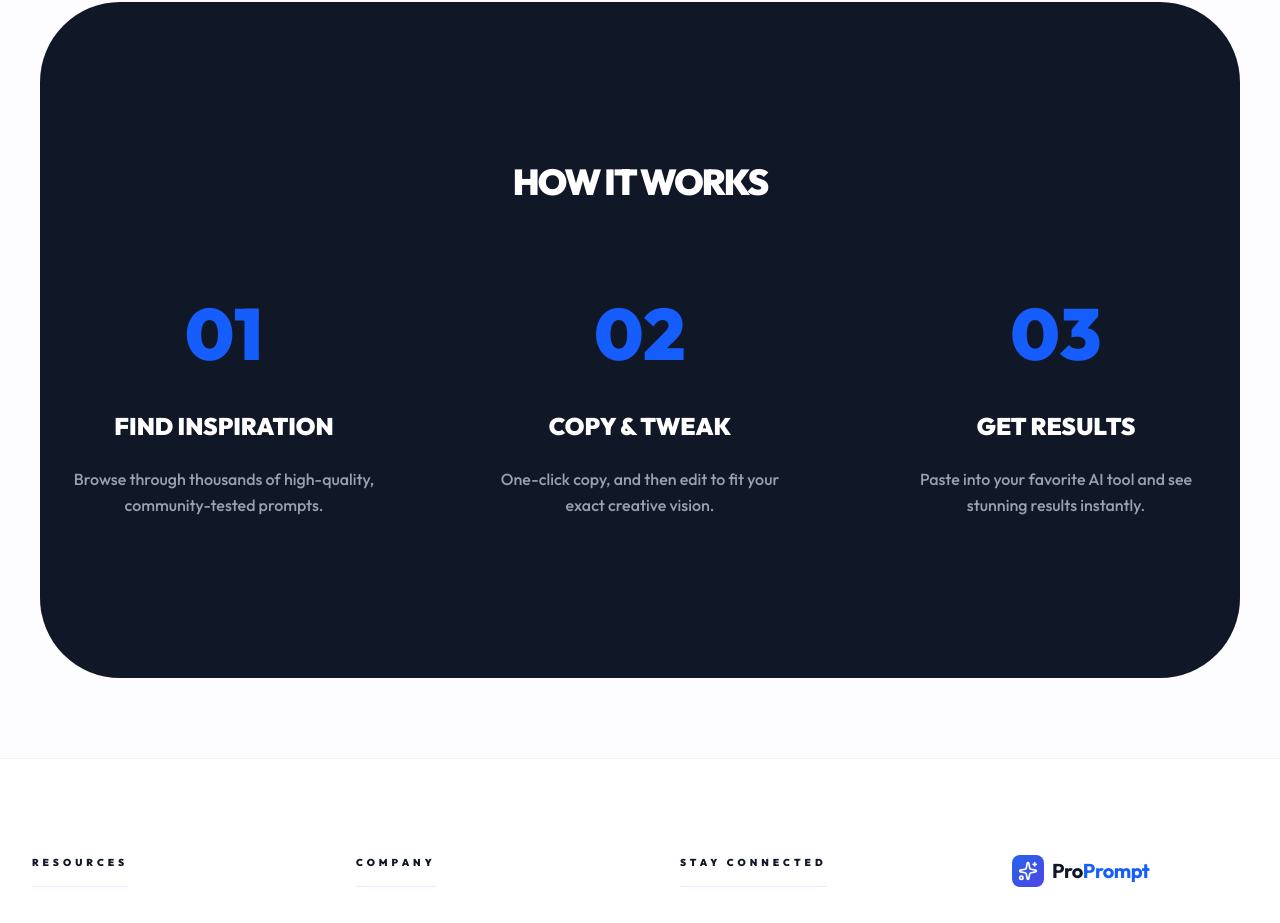
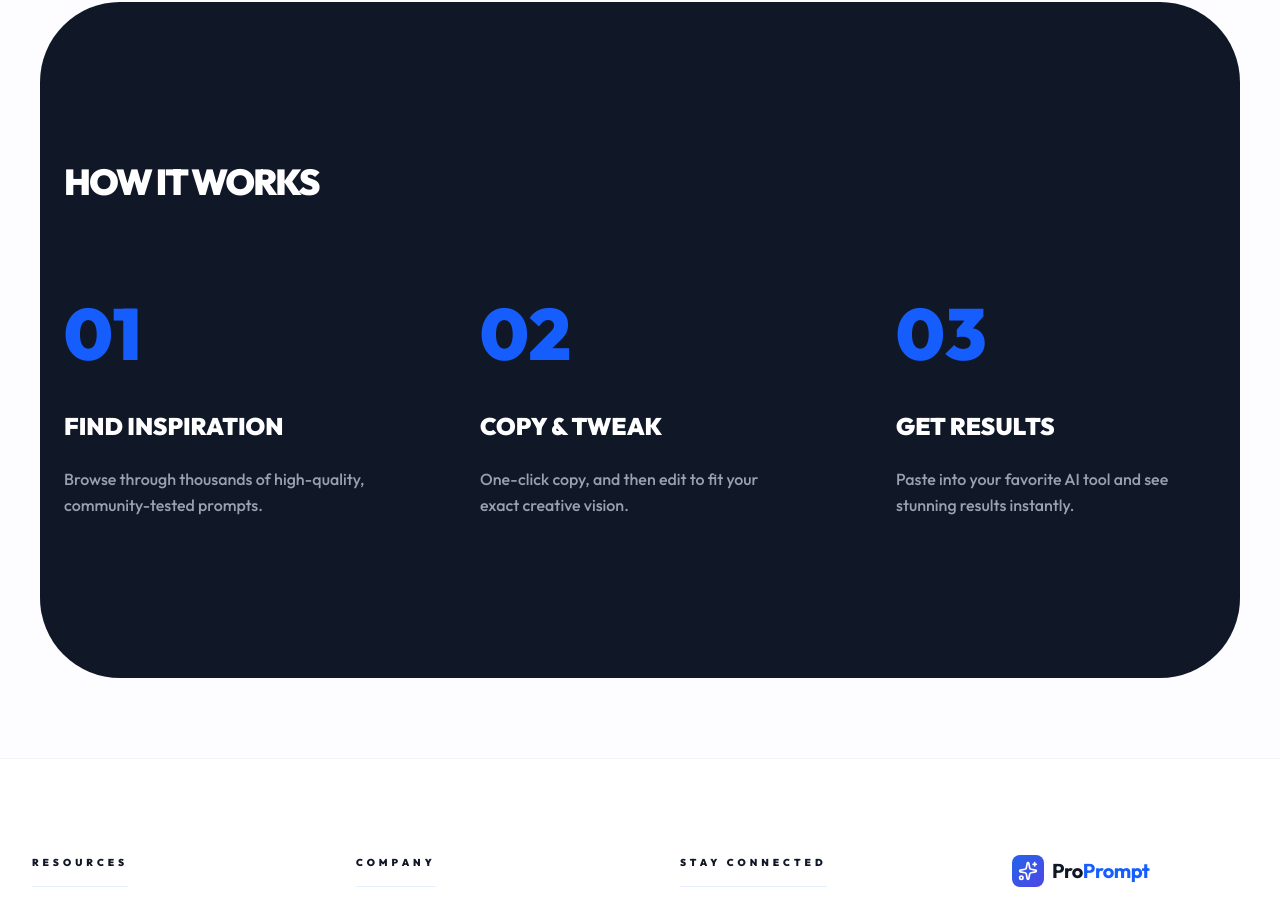
Before and after one commit to yasser8111/ProPrompt, a React (Vite) app: page / in a window 1280 px wide. Shown: the part 2440-3363 px from the top of the page. Built offline with nearby package versions, Linux system fonts and the light colour scheme.

Commit message:
Fix directional alignment for 'How it works' section

```diff
--- a/src/pages/Home.jsx
+++ b/src/pages/Home.jsx
@@ -110,15 +110,15 @@ const Home = () => {
 
       {/* How it works */}
       <section className="bg-gray-900 py-40 rounded-[80px] mx-4 sm:mx-10 px-6 overflow-hidden relative">
-        <div className="max-w-7xl mx-auto text-center relative z-10">
+        <div className="max-w-7xl mx-auto text-center md:text-start relative z-10">
           <h2 className="text-4xl font-black text-white mb-24 tracking-tighter uppercase">{t('howItWorks.title')}</h2>
-          <div className="grid grid-cols-1 md:grid-cols-3 gap-24">
+          <div className="grid grid-cols-1 md:grid-cols-3 gap-24 font-arabic-fix">
             {[
               { step: '01', title: t('howItWorks.step1.title'), text: t('howItWorks.step1.desc') },
               { step: '02', title: t('howItWorks.step2.title'), text: t('howItWorks.step2.desc') },
               { step: '03', title: t('howItWorks.step3.title'), text: t('howItWorks.step3.desc') },
             ].map((item, i) => (
-              <div key={item.step} className="group text-center">
+              <div key={item.step} className="group text-start">
                 <div className="text-7xl font-black text-blue-600 mb-10 transition-colors duration-500">
                   {item.step}
                 </div>
```
